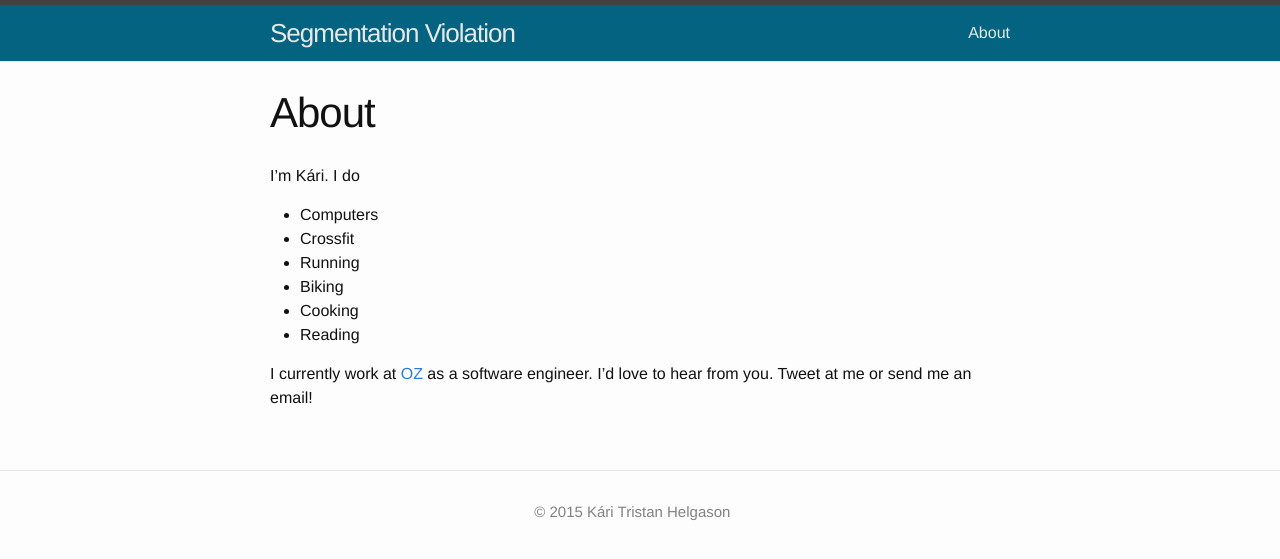
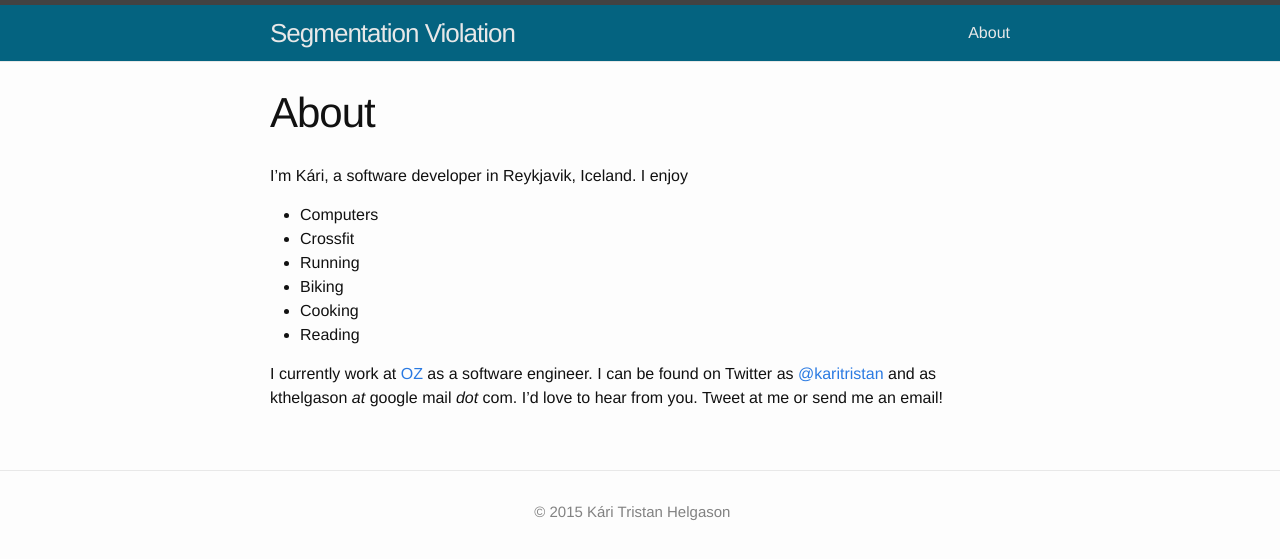
Before and after one commit to kthelgason/blag, a Jekyll site: the page built from about.md, in a window 1280 px wide. Shown: the top 559 px of the page. Built offline with Jekyll 4.4.1, drawn with Linux system fonts in a browser that asks for light colours.

Commit message:
Update about page

```diff
--- a/about.md
+++ b/about.md
@@ -4,7 +4,7 @@ title: About
 permalink: /about/
 ---
 
-I'm Kári. I do
+I'm Kári, a software developer in Reykjavik, Iceland. I enjoy
 
 * Computers
 * Crossfit
@@ -13,5 +13,7 @@ I'm Kári. I do
 * Cooking
 * Reading
 
-I currently work at [OZ](www.oz.com) as a software engineer. I'd love to hear from you.
-Tweet at me or send me an email!
+I currently work at [OZ](www.oz.com) as a software engineer.
+I can be found on Twitter as [@karitristan](https://twitter.com/karitristan) and as
+kthelgason *at* google mail *dot* com.
+I'd love to hear from you. Tweet at me or send me an email!
```
